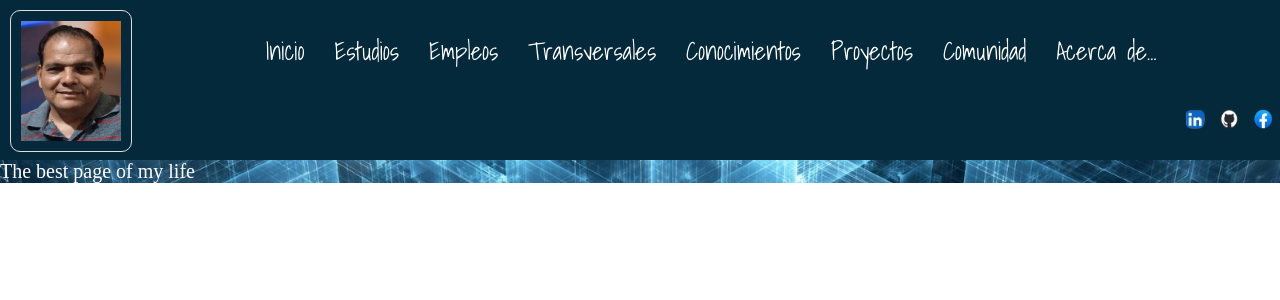
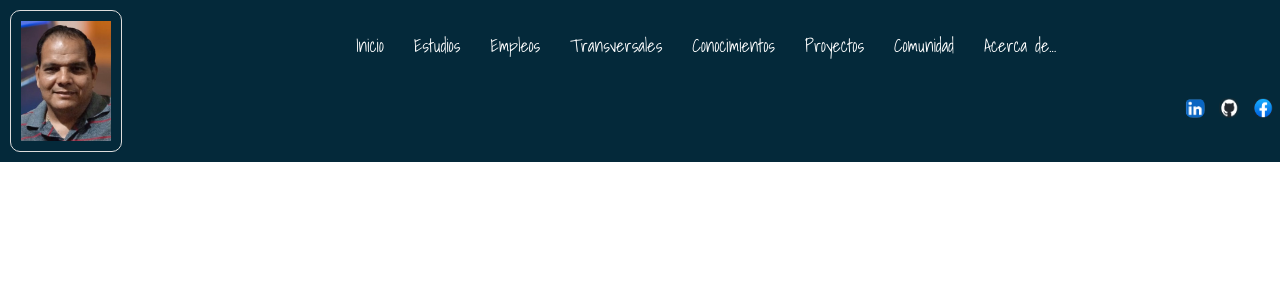
Before and after one commit to AlexT-Dev/Portafolio, a React (Create React App) app in the folder frontend/: page / in a window 1280 px wide. Shown: the top 300 px of the page. Built offline with nearby package versions, Linux system fonts and the light colour scheme; a web font is replaced by a local one.

Commit message:
Se gregan imagenes a página principal

```diff
--- a/frontend/public/index.html
+++ b/frontend/public/index.html
@@ -26,9 +26,8 @@
     -->
     <title>Portafolio</title>
   </head>
-  <body>
-    <noscript>You need to enable JavaScript to run this app.</noscript>
-    <div id="root"></div>
+
+    <div id="root" ></div>
     <!--
       This HTML file is a template.
       If you open it directly in the browser, you will see an empty page.
@@ -39,5 +38,5 @@
       To begin the development, run `npm start` or `yarn start`.
       To create a production bundle, use `npm run build` or `yarn build`.
     -->
-  </body>
+
 </html>
--- a/frontend/src/App.js
+++ b/frontend/src/App.js
@@ -1,24 +1,25 @@
-//import logo from './logo.svg';
+// import logo from './logo.svg';
 import './personalstyle.css';
+import React from "react";
 import alex from './images/Alex.jpg';
 import fb from './images/fb.png';
 import gh from './images/gh.png';
 import ind from './images/in.png';
 
+function App() {
 
-function App() {
   return (
-    <div>
-      <body class="body">
+
+    <>
+
     <header >
+
       <div class="header">
         <div>
-            <a href="#modalPersonal"><span title="Datos Personales"><img class="fotoPersonal" src={alex} alt="imagen personal"></img></span></a>
+            <a href="#modalPersonal"><span title="Datos Personales"><img class="fotoPersonal" src={alex} alt="imagen personal"/></span></a>
         </div>
-
-
          <nav>
-            <div>
+            <div class="div">
                <ul class="menu">
                  <li ><a href="">Inicio</a></li>
                  <li ><a href="AdminNivelEscolar.htm">Estudios</a></li>
@@ -33,30 +34,26 @@ function App() {
          </nav>
           <div>
             <div>
-                <a href="https://www.facebook.com/profile.php?id=100008755599666" target="_blank"><span title="Facebook"><img class="fotoReduce" src={fb} alt="facebook"></img></span></a>
+                <a href="https://www.facebook.com/profile.php?id=100008755599666" target="_blank"><span title="Facebook"><img class="fotoReduce" src={fb} alt="facebook"/></span></a>
             </div>
             <div>
-                <a href="https://github.com/AlexT-Dev" target="_blank"><span title="Gut Hub"><img class="fotoReduce" src={gh} alt="GitHub"></img></span></a>
+                <a href="https://github.com/AlexT-Dev" target="_blank"><span title="Gut Hub"><img class="fotoReduce" src={gh} alt="GitHub"/></span></a>
             </div>
               <div>
-                  <a href="https://www.linkedin.com/in/alejandro-t%C3%A9llez-aguilar-175b02214/" target="_blank"><span title="LinkedIn"><img class="fotoReduce" src={ind} alt="Indeed"></img></span></a>
+                  <a href="https://www.linkedin.com/in/alejandro-t%C3%A9llez-aguilar-175b02214/" target="_blank"><span title="LinkedIn"><img class="fotoReduce" src={ind} alt="Indeed"/></span></a>
             </div>
           </div>
       </div>
     </header>
 
-
-     <footer class="fontfooter">
-        The best page of my life
-   </footer>
-
-  {/* <!-- Modal para datos de la fotografía ---> */}
+    <div class="body">
+    {/* <!-- Modal para datos de la fotografía ---> */}
      <div class="containerModal" id="modalPersonal">
       <div class="popup">
-         <div class="imagen"></div>
+
           <div class="text-modal">
               <p class="encPersonales">DATOS PERSONALES</p>
-              <hr class="hrModal"></hr>
+              <hr class="hrModal"/>
               <form>
               <label class="encDato labelModal">Nombre:</label><p class="encDato pModal"> Alejandro Téllez Aguilar</p>
               <label class="encDato labelModal">Domicilio: </label><p class="encDato pModal"> Justo Sierra 221, Colima, Col., México, C. P. 28010</p>
@@ -70,9 +67,17 @@ function App() {
       </div>
      </div>
 
-  </body>
     </div>
+    <footer class="fontfooter">
+        The best page of my life
+   </footer>
+
+    </>
   );
 }
 
+
+
+
+
 export default App;
--- a/frontend/src/index.css
+++ b/frontend/src/index.css
@@ -1,4 +1,4 @@
-body {
+/* body {
   margin: 0;
   font-family: -apple-system, BlinkMacSystemFont, 'Segoe UI', 'Roboto', 'Oxygen',
     'Ubuntu', 'Cantarell', 'Fira Sans', 'Droid Sans', 'Helvetica Neue',
@@ -10,4 +10,4 @@ body {
 code {
   font-family: source-code-pro, Menlo, Monaco, Consolas, 'Courier New',
     monospace;
-}
+} */
--- a/frontend/src/index.js
+++ b/frontend/src/index.js
@@ -1,8 +1,8 @@
 import React from 'react';
 import ReactDOM from 'react-dom/client';
-import './index.css';
+// import './index.css';
 import App from './App';
-import reportWebVitals from './reportWebVitals';
+
 
 const root = ReactDOM.createRoot(document.getElementById('root'));
 root.render(
@@ -14,4 +14,3 @@ root.render(
 // If you want to start measuring performance in your app, pass a function
 // to log results (for example: reportWebVitals(console.log))
 // or send to an analytics endpoint. Learn more: https://bit.ly/CRA-vitals
-reportWebVitals();
--- a/frontend/src/personalstyle.css
+++ b/frontend/src/personalstyle.css
@@ -27,6 +27,7 @@
     font-family: var(--font-style-footer);
     font-size: var(--font-size-footer);
     color: var(--font-color-menu);
+
 }
 .titles {
     font-size: 30px;
@@ -48,7 +49,7 @@
 
 .menu li a{
     font-family: var(--font-style-menu);
-    font-size: 25px;
+    font-size: 18px;
     text-decoration: none;
     padding: 15px;
     color: var(--font-color-menu);
@@ -56,9 +57,11 @@
 
 }
 
+
 .menu li{
     display: inline-block;
     text-align: center;
+    align-items: flex-start
 }
 
 .menu li a:hover{
@@ -67,28 +70,36 @@
 
 
 /********* Header ******/
-
+.container{
+    background-image: url('./images/fondopersonal.jpg');
+    background-color: var(--back-color-header);
+    height:90vh;
+    width: 100svh;
+}
 .header {
 
     width: 100%;
     background-color: var(--back-color-header);
     text-align: center;
-    height: 160px;
+
+
     left: 0; /* Posicionamos la cabecera al lado izquierdo */
-    top: 0; /* Posicionamos la cabecera pegada arriba */
+    top: 0; /*Posicionamos la cabecera pegada arriba */
     position: fixed;
 
 }
 
 .body{
-    margin: 0;
-    padding: 0;
-    background-color:  transparent;
-    margin-top: 160px;
-    background-image: url('./images/fondopersonal.jpg');
+    background-color: var(--back-color-header);
+    /* background-color:  transparent;  */
+
+
+
     background-repeat: no-repeat;
     background-attachment: fixed;
     background-size: cover;
+
+
 
 }
 
@@ -260,7 +271,7 @@
 .fotoPersonal {
   border: 1px solid #ddd;
   border-radius: 10px;
-  width: 100px;
+  width: 90px;
   float: left;
   margin: 10px;
   padding: 10px;
```
